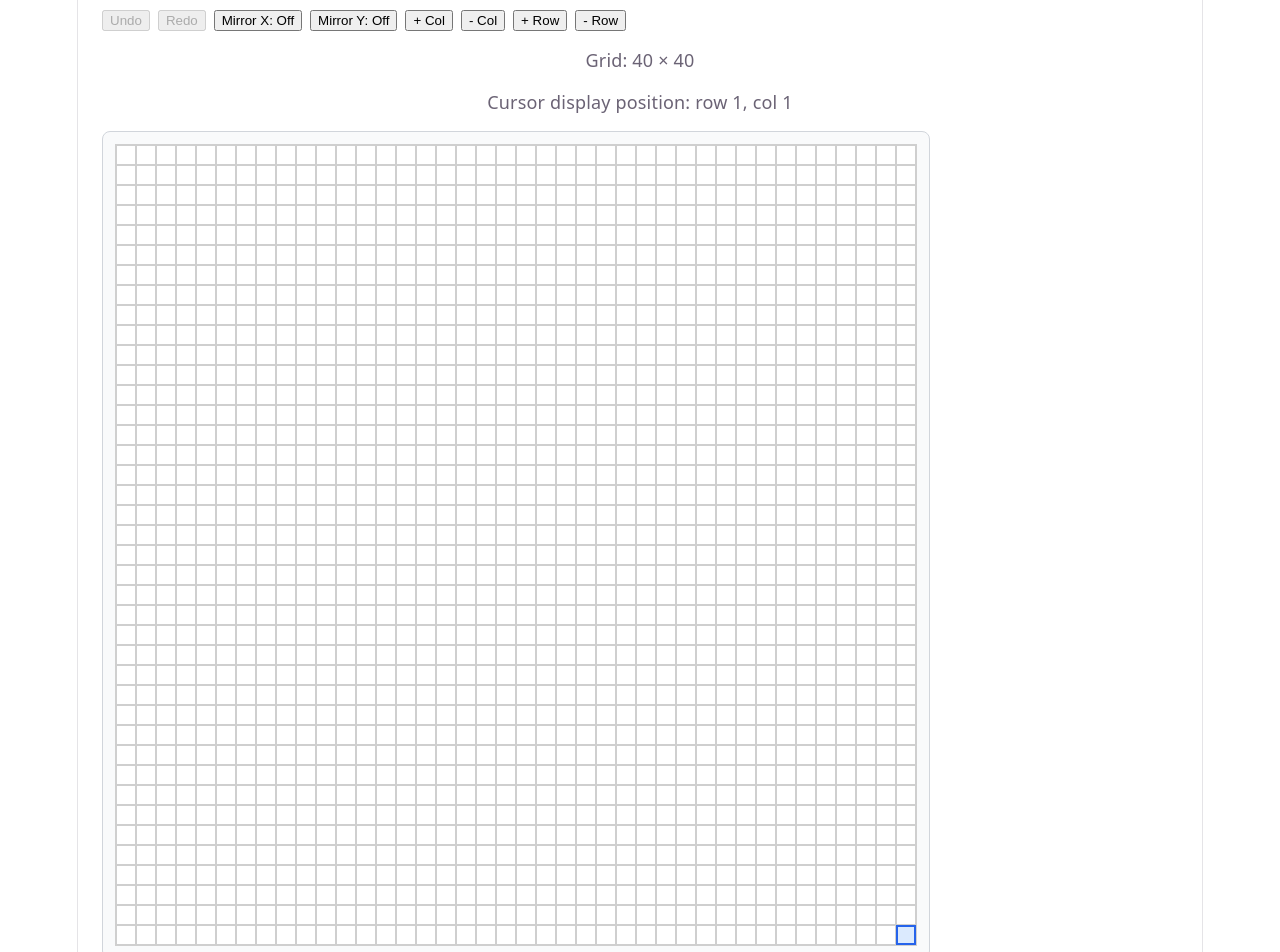
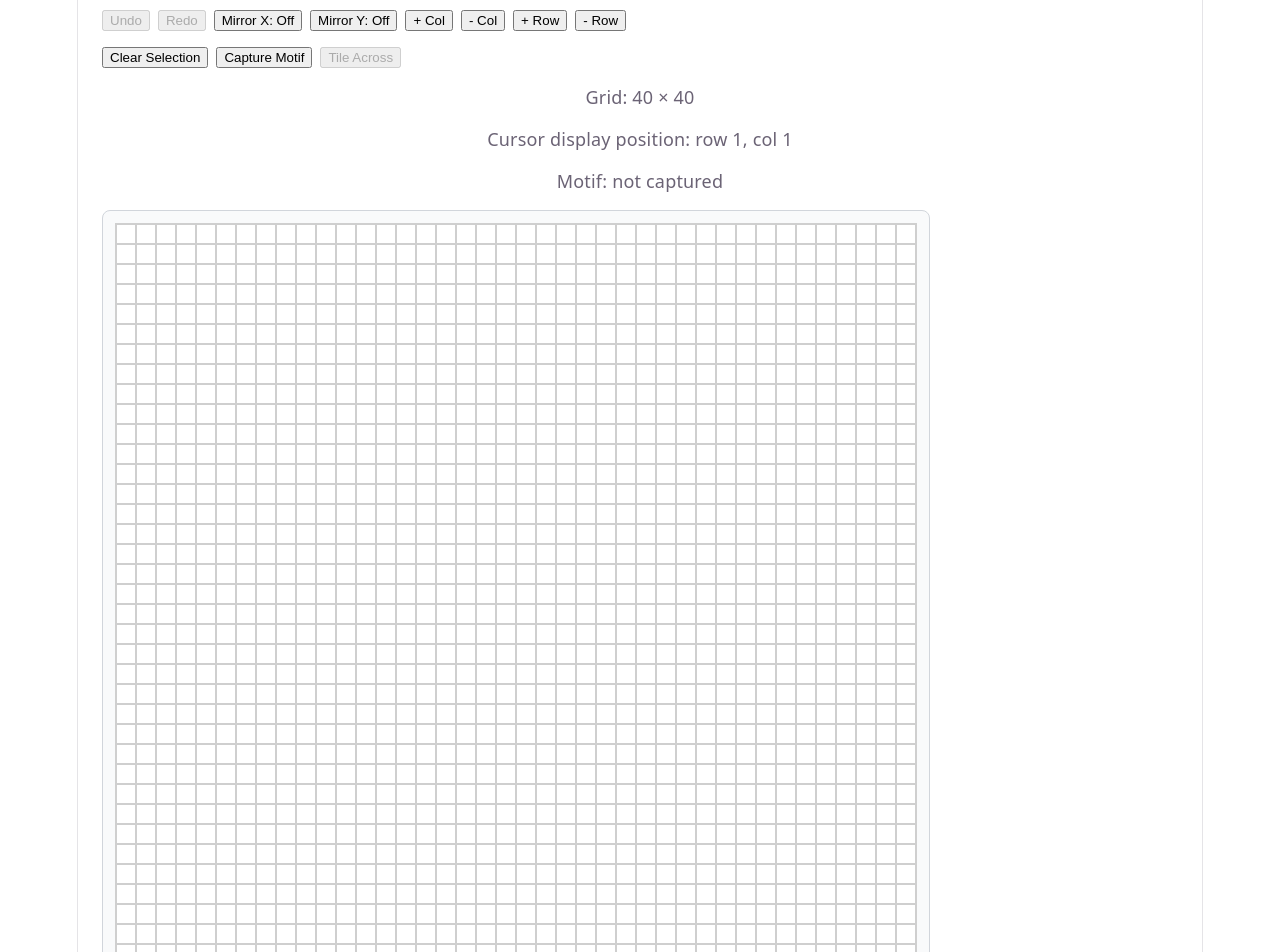
Before and after one commit to jSubbz/KnitGrid, a React (Vite) app: page /workspace in a window 1280 px wide. Shown: the part 120-1072 px from the top of the page. Built offline with nearby package versions, Linux system fonts and the light colour scheme.

Commit message:
Add motif capture and leftward tiling across workspace

```diff
--- a/src/features/workspace/components/WorkspaceGrid.tsx
+++ b/src/features/workspace/components/WorkspaceGrid.tsx
@@ -48,6 +48,21 @@ export default function WorkspaceGrid() {
       const inShape = state.shapeMask[r][c];
       const symbol = state.pattern[r][c].symbol;
 
+      const rect = state.selection.rect;
+      const isSelected =
+        !!rect &&
+        r >= rect.minR &&
+        r <= rect.maxR &&
+        c >= rect.minC &&
+        c <= rect.maxC;
+
+      const inCapturedMotif =
+        state.tileSource.confirmed &&
+        r >= state.tileSource.originR &&
+        r < state.tileSource.originR + state.tileSource.tileRows &&
+        c >= state.tileSource.originC &&
+        c < state.tileSource.originC + state.tileSource.tileCols;
+
       cells.push(
         <div
           key={`${r}-${c}`}
@@ -88,11 +103,19 @@ export default function WorkspaceGrid() {
             boxSizing: "border-box",
             background: isCursor
               ? "#dbeafe"
-              : inShape
-                ? "#ffffff"
-                : "#e5e7eb",
+              : isSelected
+                ? "#bfdbfe"
+                : inCapturedMotif
+                  ? "#d1fae5"
+                  : inShape
+                    ? "#ffffff"
+                    : "#e5e7eb",
             color: "#111827",
-            outline: isCursor ? "2px solid #2563eb" : "none",
+            outline: isCursor
+              ? "2px solid #2563eb"
+              : inCapturedMotif
+                ? "2px solid #10b981"
+                : "none",
             outlineOffset: "-2px",
             userSelect: "none",
             cursor: "crosshair",
--- a/src/features/workspace/state/workspaceReducer.ts
+++ b/src/features/workspace/state/workspaceReducer.ts
@@ -28,7 +28,11 @@ export type WorkspaceAction =
   | { type: "MOVE_CURSOR"; dir: "left" | "right" | "up" | "down" }
   | { type: "NEXT_ROW_START" }
   | { type: "PAINT_AND_ADVANCE"; symbol: PatternSymbol }
-  | { type: "ERASE_AND_BACKSPACE" };
+  | { type: "ERASE_AND_BACKSPACE" }
+  | { type: "CLEAR_SELECTION" }
+  | { type: "EXTEND_SELECTION"; dir: "left" | "right" | "up" | "down" }
+  | { type: "CAPTURE_MOTIF" }
+  | { type: "TILE_ACROSS"; strategy: "partial" | "truncate" };
 
 function clamp(value: number, min: number, max: number): number {
   return Math.max(min, Math.min(max, value));
@@ -116,6 +120,13 @@ function resizeProject(state: KnitProject, nextRows: number, nextCols: number):
       c: cols - 1,
     },
     selectedRow: rows - 1,
+    selection: {
+      ...state.selection,
+      active: false,
+      anchor: null,
+      focus: null,
+      rect: null,
+    },
   };
 }
 
@@ -145,6 +156,38 @@ function getAdvancedCursor(state: KnitProject) {
   }
 
   return { r, c };
+}
+
+function moveCursorByDirection(
+  state: KnitProject,
+  dir: "left" | "right" | "up" | "down"
+) {
+  const { r, c } = state.cursor;
+
+  let nextR = r;
+  let nextC = c;
+
+  if (dir === "left") nextC -= 1;
+  if (dir === "right") nextC += 1;
+  if (dir === "up") nextR -= 1;
+  if (dir === "down") nextR += 1;
+
+  nextR = clamp(nextR, 0, state.rows - 1);
+  nextC = clamp(nextC, 0, state.cols - 1);
+
+  return { r: nextR, c: nextC };
+}
+
+function buildRect(
+  a: { r: number; c: number },
+  b: { r: number; c: number }
+) {
+  return {
+    minR: Math.min(a.r, b.r),
+    minC: Math.min(a.c, b.c),
+    maxR: Math.max(a.r, b.r),
+    maxC: Math.max(a.c, b.c),
+  };
 }
 
 export function workspaceReducer(
@@ -245,23 +288,12 @@ export function workspaceReducer(
     }
 
     case "MOVE_CURSOR": {
-      const { r, c } = state.cursor;
-
-      let nextR = r;
-      let nextC = c;
-
-      if (action.dir === "left") nextC -= 1;
-      if (action.dir === "right") nextC += 1;
-      if (action.dir === "up") nextR -= 1;
-      if (action.dir === "down") nextR += 1;
-
-      nextR = clamp(nextR, 0, state.rows - 1);
-      nextC = clamp(nextC, 0, state.cols - 1);
+      const nextCursor = moveCursorByDirection(state, action.dir);
 
       return {
         ...state,
-        cursor: { r: nextR, c: nextC },
-        selectedRow: nextR,
+        cursor: nextCursor,
+        selectedRow: nextCursor.r,
       };
     }
 
@@ -309,6 +341,119 @@ export function workspaceReducer(
       };
     }
 
+    case "CLEAR_SELECTION":
+      return {
+        ...state,
+        selection: {
+          ...state.selection,
+          active: false,
+          anchor: null,
+          focus: null,
+          rect: null,
+        },
+      };
+
+    case "EXTEND_SELECTION": {
+      const anchor = state.selection.active && state.selection.anchor
+        ? state.selection.anchor
+        : state.cursor;
+
+      const baseCursor = state.selection.active && state.selection.focus
+        ? state.selection.focus
+        : state.cursor;
+
+      const tempState = {
+        ...state,
+        cursor: baseCursor,
+      };
+
+      const nextCursor = moveCursorByDirection(tempState, action.dir);
+
+      return {
+        ...state,
+        cursor: nextCursor,
+        selectedRow: nextCursor.r,
+        selection: {
+          ...state.selection,
+          active: true,
+          anchor,
+          focus: nextCursor,
+          rect: buildRect(anchor, nextCursor),
+        },
+      };
+    }
+
+    case "CAPTURE_MOTIF": {
+      if (!state.selection.rect) {
+        return state;
+      }
+
+      const rect = state.selection.rect;
+
+      return {
+        ...state,
+        tileSource: {
+          ...state.tileSource,
+          originR: rect.minR,
+          originC: rect.minC,
+          tileRows: rect.maxR - rect.minR + 1,
+          tileCols: rect.maxC - rect.minC + 1,
+          confirmed: true,
+        },
+      };
+    }
+
+    case "TILE_ACROSS": {
+      if (!state.tileSource.confirmed) {
+        return state;
+      }
+
+      const { originR, originC, tileRows, tileCols } = state.tileSource;
+      const nextPattern = clonePattern(state.pattern);
+
+      const source: PatternCell[][] = [];
+
+      for (let rr = 0; rr < tileRows; rr += 1) {
+        const row: PatternCell[] = [];
+        for (let cc = 0; cc < tileCols; cc += 1) {
+          const srcR = originR + rr;
+          const srcC = originC + cc;
+          row.push({ ...state.pattern[srcR][srcC] });
+        }
+        source.push(row);
+      }
+
+      for (let baseC = originC; baseC > -tileCols; baseC -= tileCols) {
+        const wouldOverflowLeft = baseC < 0;
+
+        if (action.strategy === "truncate" && wouldOverflowLeft) {
+          continue;
+        }
+
+        for (let rr = 0; rr < tileRows; rr += 1) {
+          for (let cc = 0; cc < tileCols; cc += 1) {
+            const destR = originR + rr;
+            const destC = baseC + cc;
+
+            if (destR < 0 || destR >= state.rows || destC < 0 || destC >= state.cols) {
+              continue;
+            }
+
+            if (!state.shapeMask[destR][destC]) {
+              continue;
+            }
+
+            nextPattern[destR][destC] = { ...source[rr][cc] };
+          }
+        }
+      }
+
+      return {
+        ...state,
+        pattern: nextPattern,
+      };
+    }
+
     default:
       return state;
   }
--- a/src/pages/WorkspacePage.tsx
+++ b/src/pages/WorkspacePage.tsx
@@ -49,6 +49,29 @@ export default function WorkspacePage() {
     gridWrapRef.current?.focus();
   }, []);
 
+  const handleTileAcross = () => {
+    if (!state.tileSource.confirmed) {
+      return;
+    }
+
+    const widthToLeftEdge = state.tileSource.originC + state.tileSource.tileCols;
+    const remainder = widthToLeftEdge % state.tileSource.tileCols;
+
+    if (remainder === 0) {
+      dispatch({ type: "TILE_ACROSS", strategy: "partial" });
+      return;
+    }
+
+    const usePartial = window.confirm(
+      "Tile width is not an exact multiple of the motif width.\n\nPress OK for partial fill.\nPress Cancel for truncate."
+    );
+
+    dispatch({
+      type: "TILE_ACROSS",
+      strategy: usePartial ? "partial" : "truncate",
+    });
+  };
+
   return (
     <main style={{ padding: 24, display: "grid", gap: 16 }}>
       <h1>Workspace</h1>
@@ -80,11 +103,33 @@ export default function WorkspacePage() {
         </button>
       </div>
 
+      <div style={{ display: "flex", gap: 8, flexWrap: "wrap" }}>
+        <button type="button" onClick={() => dispatch({ type: "CLEAR_SELECTION" })}>
+          Clear Selection
+        </button>
+        <button type="button" onClick={() => dispatch({ type: "CAPTURE_MOTIF" })}>
+          Capture Motif
+        </button>
+        <button
+          type="button"
+          onClick={handleTileAcross}
+          disabled={!state.tileSource.confirmed}
+        >
+          Tile Across
+        </button>
+      </div>
+
       <p>
         Grid: {state.cols} × {state.rows}
       </p>
       <p>
         Cursor display position: row {state.rows - state.cursor.r}, col {state.cols - state.cursor.c}
+      </p>
+      <p>
+        Motif:{" "}
+        {state.tileSource.confirmed
+          ? `${state.tileSource.tileCols} × ${state.tileSource.tileRows} captured`
+          : "not captured"}
       </p>
 
       <div
@@ -104,6 +149,36 @@ export default function WorkspacePage() {
 
           if (shouldExitMirrorMode && (state.mirrorX || state.mirrorY)) {
             dispatch({ type: "CLEAR_MIRRORS" });
+          }
+
+          if (event.shiftKey && event.key === "ArrowLeft") {
+            event.preventDefault();
+            dispatch({ type: "EXTEND_SELECTION", dir: "left" });
+            return;
+          }
+
+          if (event.shiftKey && event.key === "ArrowRight") {
+            event.preventDefault();
+            dispatch({ type: "EXTEND_SELECTION", dir: "right" });
+            return;
+          }
+
+          if (event.shiftKey && event.key === "ArrowUp") {
+            event.preventDefault();
+            dispatch({ type: "EXTEND_SELECTION", dir: "up" });
+            return;
+          }
+
+          if (event.shiftKey && event.key === "ArrowDown") {
+            event.preventDefault();
+            dispatch({ type: "EXTEND_SELECTION", dir: "down" });
+            return;
+          }
+
+          if (event.key === "t" || event.key === "T") {
+            event.preventDefault();
+            dispatch({ type: "CAPTURE_MOTIF" });
+            return;
           }
 
           if (symbol) {
@@ -165,6 +240,9 @@ export default function WorkspacePage() {
         <p>0–5 and numpad 0–5 paint and advance.</p>
         <p>Delete/Backspace moves back and clears.</p>
         <p>Enter jumps to the next row start.</p>
+        <p>Shift + arrows selects a motif rectangle.</p>
+        <p>T captures the selected motif.</p>
+        <p>Tile Across fills leftward from the captured motif.</p>
       </div>
     </main>
   );
```
